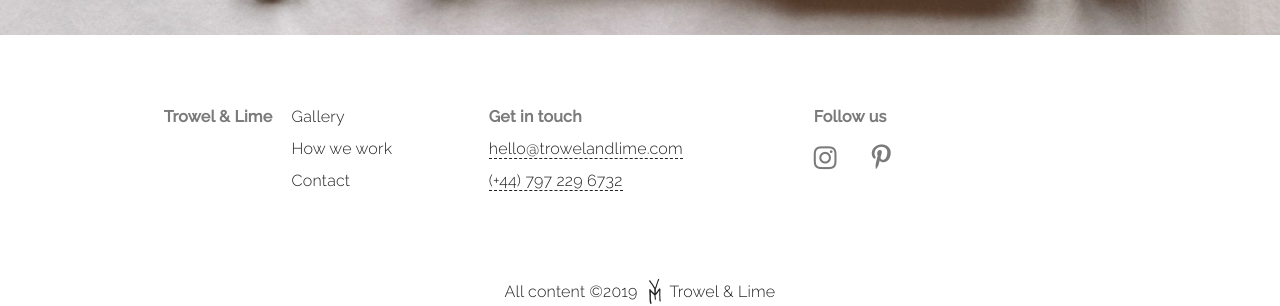
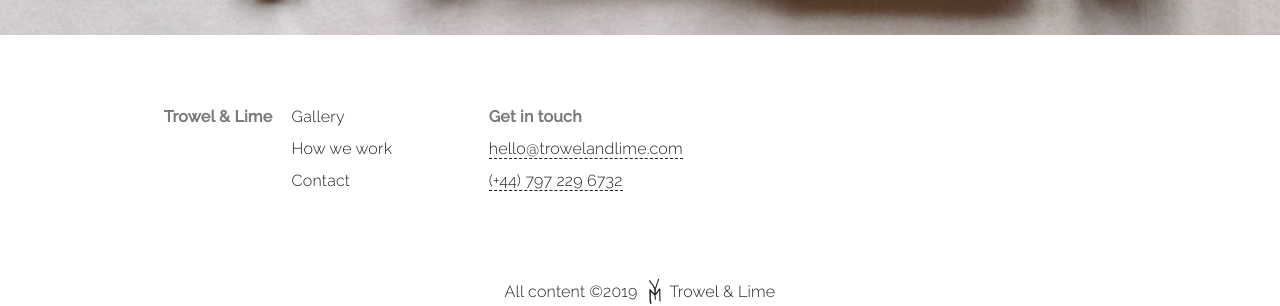
Before and after one commit to marek-kultys/trowel-and-lime, a Jekyll site: the page built from blog/index.html, in a window 1280 px wide. Shown: the part 875-1181 px from the top of the page. Built offline with Jekyll 4.4.1, drawn with Linux system fonts in a browser that asks for light colours; the list of posts is cut into pages by our own code.

Commit message:
Remove socials

```diff
--- a/_includes/footer.html
+++ b/_includes/footer.html
@@ -35,14 +35,14 @@
       </ul>
    </div>
 
-   <div id="social-media" class="footer-unit">
+   <!-- <div id="social-media" class="footer-unit">
       <ul>
          <li><h6><span class="metadata-item">Follow us</span></h6></li>
          <li><a href="http://instagram.com/{{ site.data.sgraffito.twitter }}" class="no-hover-border"><span class="icon icon-instagram"></span></a></li>
          <li><a href="http://pinterest.com/{{ site.data.sgraffito.twitter }}" class="no-hover-border"><span class="icon icon-pinterest"></span></a></li>
-         <!-- <li><a href="http://facebook.com/{{ site.data.sgraffito.twitter }}" class="no-hover-border"><span class="icon icon-facebook"></span></a></li> -->
+         <li><a href="http://facebook.com/{{ site.data.sgraffito.twitter }}" class="no-hover-border"><span class="icon icon-facebook"></span></a></li>
       </ul>
-   </div>
+   </div> -->
 </div>
 
 <div class="block">
```
